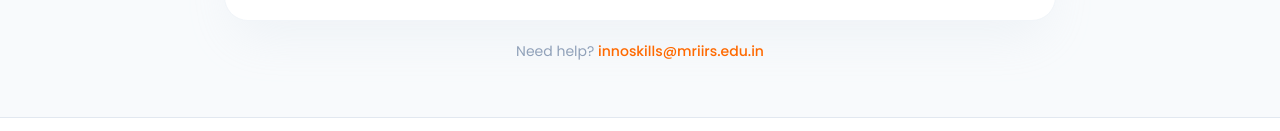
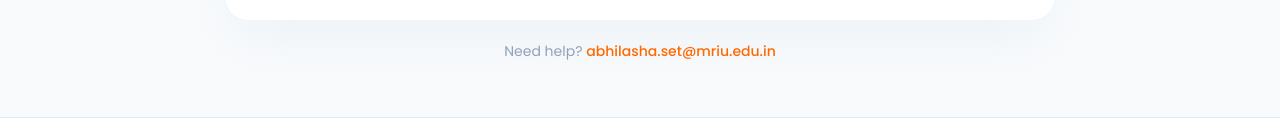
Before and after one commit to adityatripathi676/innoskill-2026, a Next.js app in the folder innoskill-frontend/: page /registration in a window 1280 px wide. Shown: the part 1811-1942 px from the top of the page. Built offline with nearby package versions, Linux system fonts and the light colour scheme.

Commit message:
Update registration support email to professional coordinator contact

```diff
--- a/innoskill-frontend/src/app/registration/page.tsx
+++ b/innoskill-frontend/src/app/registration/page.tsx
@@ -566,7 +566,7 @@ export default function RegistrationPage() {
                     </div>
 
                     <p className="text-center mt-5 text-slate-400 text-xs sm:text-sm">
-                        Need help? <a href="mailto:innoskills@mriirs.edu.in" className="text-orange-500 hover:text-orange-600 font-medium transition-colors">innoskills@mriirs.edu.in</a>
+                        Need help? <a href="mailto:abhilasha.set@mriu.edu.in" className="text-orange-500 hover:text-orange-600 font-medium transition-colors">abhilasha.set@mriu.edu.in</a>
                     </p>
                 </div>
             </section>
```
